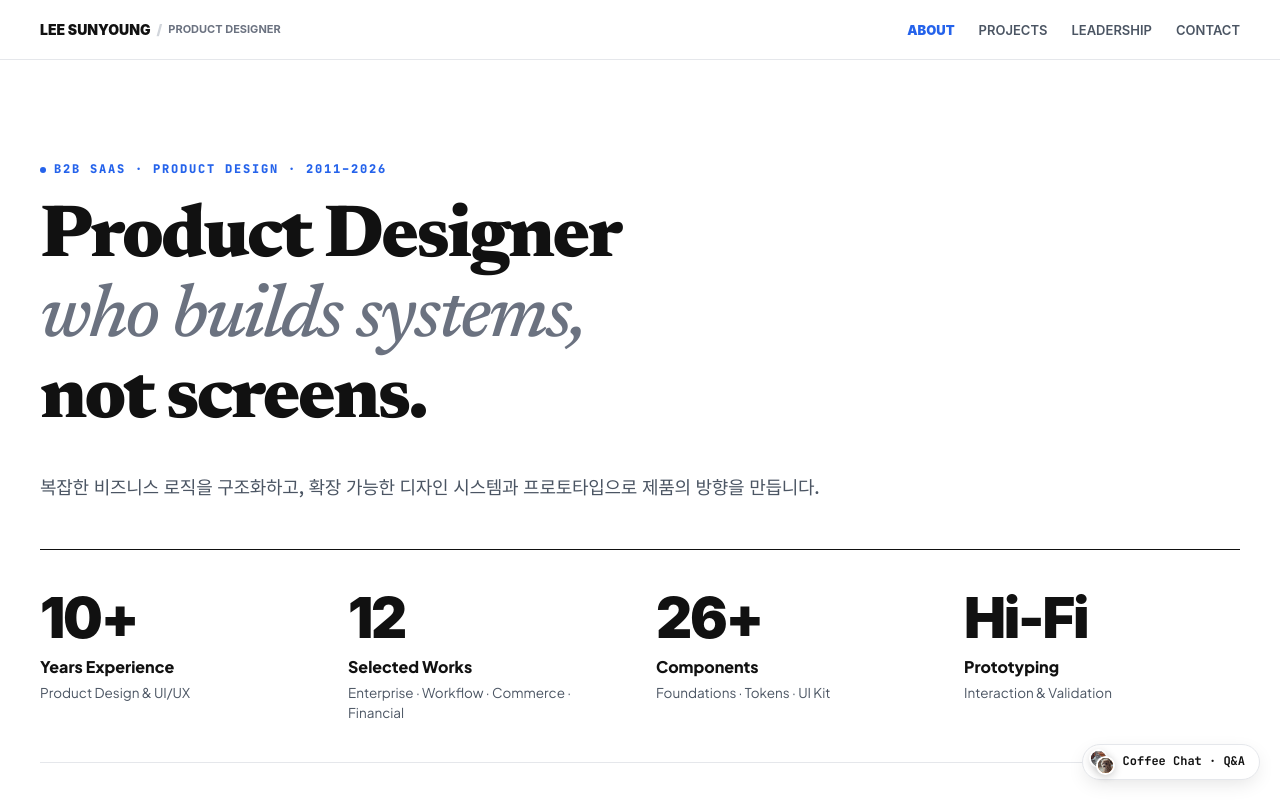
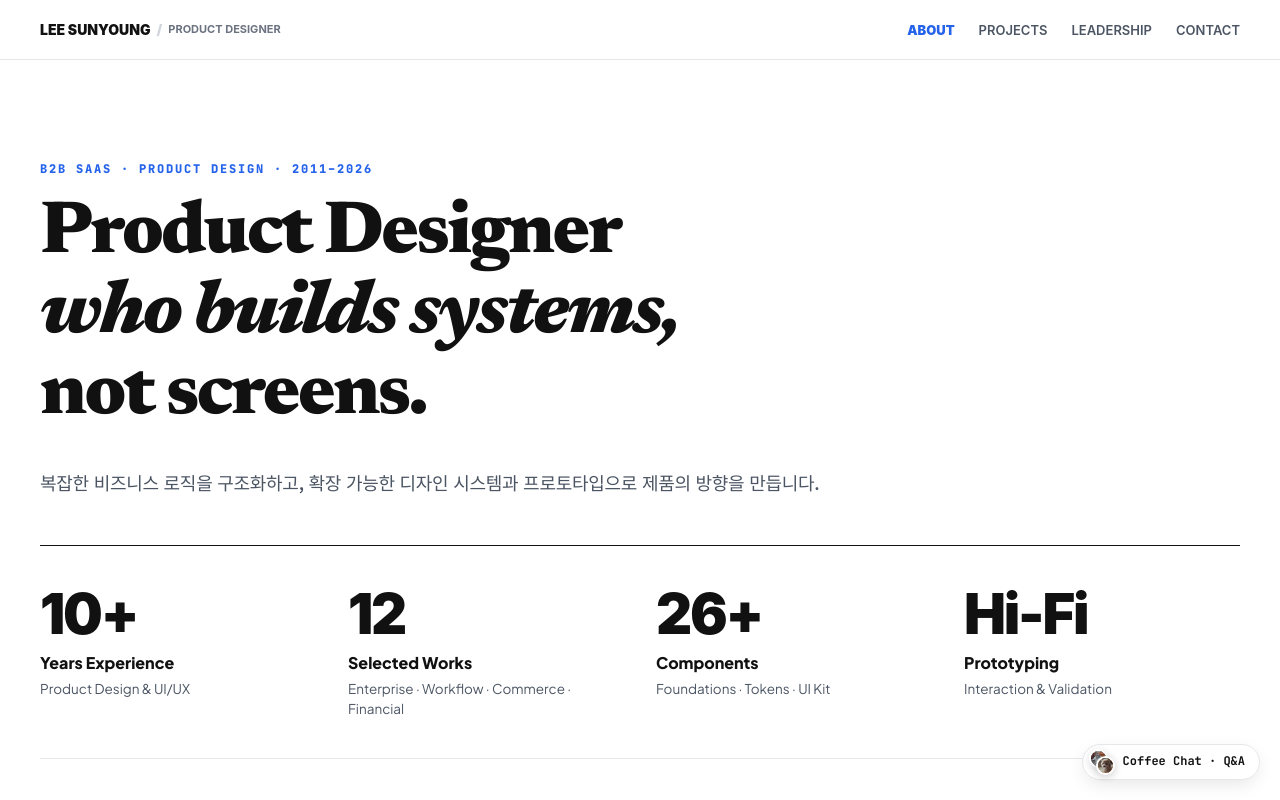
Before and after one commit to mobius38/sylee-portfolio, a React (Vite) app: page / in a window 1280 px wide. Shown: the top 800 px of the page. Built offline with nearby package versions, Linux system fonts and the light colour scheme; the HTML template or start-up script is replaced by a standard one.

Commit message:
style: remove bullet from subheader and unify 'who builds systems,' to bold weight 800

```diff
--- a/src/components/sections/HeroProfileSection.tsx
+++ b/src/components/sections/HeroProfileSection.tsx
@@ -197,8 +197,6 @@ export function HeroProfileSection({
 
       {/* 1. Giant Editorial Display Typography (시안의 압도적인 몰입감 1:1 완벽 이식) */}
       <div style={{ marginBottom: isMobile ? "32px" : "48px", ...getRevealStyle(100) }}>
-        <div style={{ display: "flex", alignItems: "center", gap: "8px", marginBottom: "20px" }}>
-          <span style={{ width: "6px", height: "6px", borderRadius: "50%", backgroundColor: "#2563EB", display: "inline-block" }}></span>
         <span
           style={{
             fontFamily: "'JetBrains Mono', monospace",
@@ -207,11 +205,12 @@ export function HeroProfileSection({
             color: "#2563EB",
             letterSpacing: "0.15em",
             textTransform: "uppercase",
+            display: "block",
+            marginBottom: "16px",
           }}
         >
           B2B SaaS · Product Design · 2011–2026
         </span>
-        </div>
 
         <h1
           className="about-title-h1"
@@ -226,7 +225,7 @@ export function HeroProfileSection({
           }}
         >
           Product Designer<br />
-          <span style={{ fontStyle: "italic", fontWeight: 500, color: "#6B7280" }}>
+          <span style={{ fontStyle: "italic", fontWeight: 800, color: "#111111" }}>
             who builds systems,
           </span><br />
           not screens.
```
Lines whose indentation alone changed are shown as unchanged.
